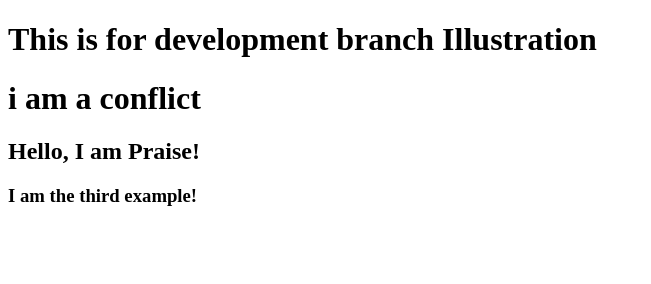
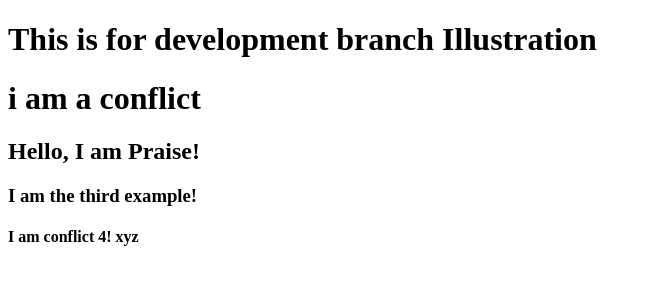
Before and after one commit to callysavio/blog-clone, a plain HTML site: page git.html in a window 1280 px wide. Shown: the whole page, without its empty margins (0-651 px from the left). Drawn offline with Linux system fonts and the light colour scheme.

Commit message:
conflict file added

```diff
--- a/git.html
+++ b/git.html
@@ -12,6 +12,7 @@
     <h1>i am a conflict</h1>
     <h2>Hello, I am Praise!</h2>
     <h3>I am the third example!</h3>
+    <h4>I am conflict 4! xyz</h4>
 </body>
 
 </html>
```
